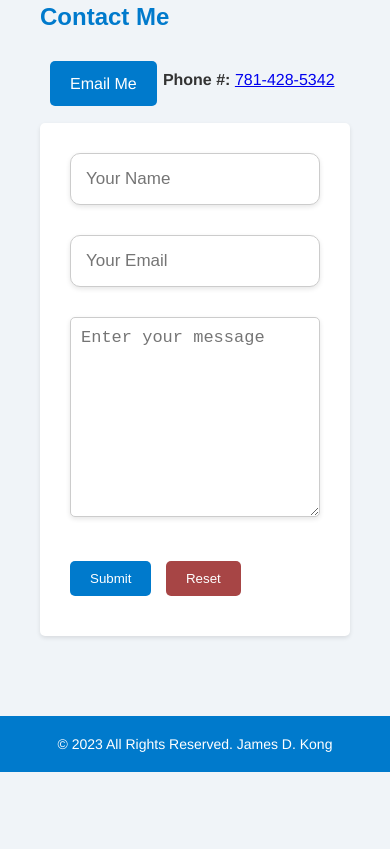
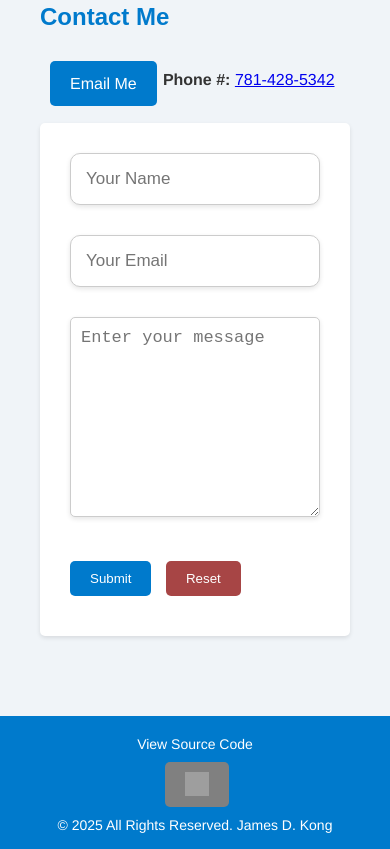
Before and after one commit to jameskong098/jameskong098.github.io, a plain HTML site: page index.html in a window 390 px wide. Shown: the part 11151-12000 px from the top of the page. Before the commit the page ends 11923 px from the top, so only its background shows below. Drawn offline with nearby package versions, Linux system fonts and the light colour scheme; grey boxes are pictures that could not be loaded.

Commit message:
add footer source link and change tablet responsiveness

```diff
--- a/index.html
+++ b/index.html
@@ -369,7 +369,18 @@
       </main>
     </div>
     <footer>
-      <p>&copy; 2023 All Rights Reserved. James D. Kong</p>
+      <div id="footer-source-link">
+        <p>View Source Code</p>
+        <a
+          href="https://github.com/jameskong098/jameskong098.github.io"
+          target="_blank"
+          class="social-button"
+          style="background-color: gray;"
+        >
+          <div class="github-logo"></div>
+        </a>
+      </div>
+      <p>&copy; 2025 All Rights Reserved. James D. Kong</p>
     </footer>
     <script src="scripts.js"></script>
   </body>
--- a/scripts.js
+++ b/scripts.js
@@ -1,3 +1,5 @@
+const maxWidth = 1180
+
 function toggleMenu() {
     const sidebar = document.querySelector('.sidebar');
     const overlay = document.querySelector('.overlay');
@@ -21,7 +23,7 @@ function handleResize() {
     const overlay = document.querySelector('.overlay');
     const content = document.querySelector('.content');
     const hamburgerMenu = document.querySelector('.hamburger-menu');
-    if (window.innerWidth > 768) {
+    if (window.innerWidth > maxWidth) {
       sidebar.style.left = '0';
       overlay.style.display = 'none';
       content.style.filter = 'none';
@@ -35,7 +37,7 @@ function handleResize() {
 }
 
 function handleMenuClick(event) {
-    if (window.innerWidth <= 768) {
+    if (window.innerWidth <= maxWidth) {
       toggleMenu();
     }
     document.querySelectorAll('.sidebar ul li a').forEach(item => {
@@ -88,7 +90,7 @@ window.addEventListener('resize', handleResize);
 
 window.addEventListener('load', () => {
   handleResize();
-  if (window.innerWidth > 768) {
+  if (window.innerWidth > maxWidth) {
     highlightCurrentSection();
   }
 
@@ -102,7 +104,7 @@ window.addEventListener('load', () => {
 });
 
 window.addEventListener('scroll', () => {
-  if (window.innerWidth > 768) {
+  if (window.innerWidth > maxWidth) {
     highlightCurrentSection();
   }
 });
--- a/styles.css
+++ b/styles.css
@@ -236,6 +236,13 @@ footer {
 
 footer p {
   margin: 0;
+}
+
+#footer-source-link {
+  display: flex;
+  flex-direction: column;
+  align-items: center;;
+  justify-content: center;
 }
 
 /* Style for the "Email Me" button */
@@ -609,7 +616,7 @@ form textarea:focus {
 }
 
 /* Media Queries */
-@media (max-width: 768px) {
+@media (max-width: 1180px) {
   #desktop-header {
     display: none;
   }
```
